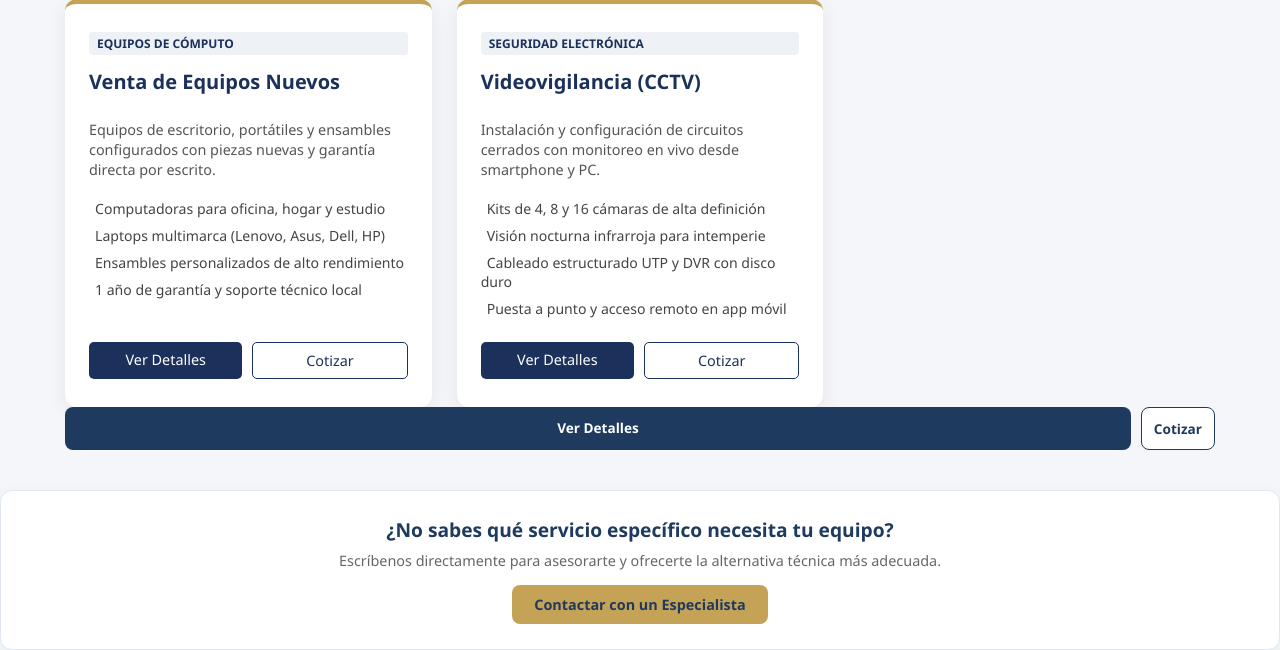
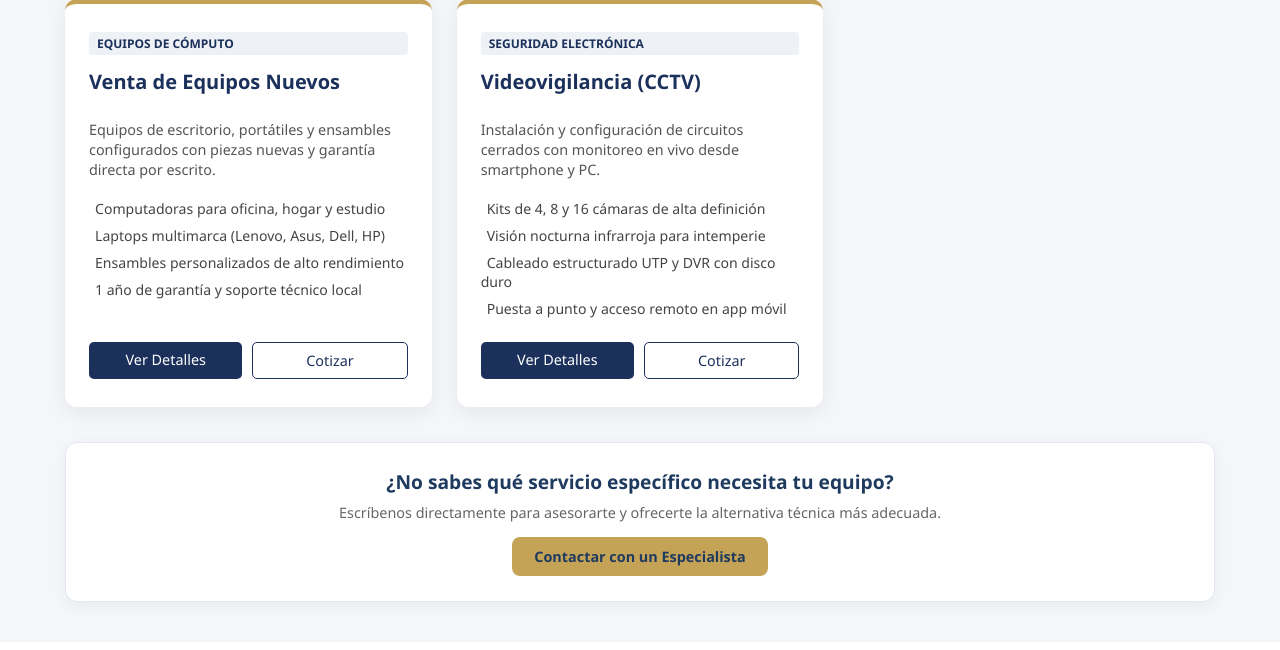
Before and after one commit to ArturoGtzRosas/servicio-gutierrez, a Flask app: page /servicios in a window 1280 px wide. Shown: the part 1154-1804 px from the top of the page. After the commit the page ends 1768 px from the top, so only its background shows below. Run offline with Flask 3, Linux system fonts and the light colour scheme; some libraries are stand-ins or nearby versions.

Commit message:
Completar cierre de grid-servicios antes de banner de asesoria

```diff
--- a/templates/servicios.html
+++ b/templates/servicios.html
@@ -441,19 +441,10 @@
                     <a href="{{ url_for('cotizar_cliente', servicio='cctv') }}" class="btn-cotizar"
                         style="flex: 1; text-align: center; padding: 8px; background: white; color: #1b305b; border: 1px solid #1b305b; text-decoration: none; border-radius: 5px; font-weight: 500; font-size: 0.9rem;">Cotizar</a>
                 </div>
-            </div>
-        </div>
-        <div class="card-botones">
-            <a href="{{ url_for('servicio_detalle', servicio_id='software') }}" class="btn-info">Ver
-                Detalles</a>
-            <a href="{{ url_for('cotizar_cliente') }}?servicio=so" class="btn-cotizar-rapido">Cotizar</a>
-        </div>
+           </div>
     </div>
-
-    </div>
-
-    <!-- Bloque de asesoría técnica -->
-    <div class="banner-asesoria">
+            <!-- Bloque de asesoría técnica -->
+            <div class="banner-asesoria">
         <h4>¿No sabes qué servicio específico necesita tu equipo?</h4>
         <p>Escríbenos directamente para asesorarte y ofrecerte la alternativa técnica más adecuada.</p>
         <a href="{{ url_for('contacto') }}">Contactar con un Especialista</a>
```
